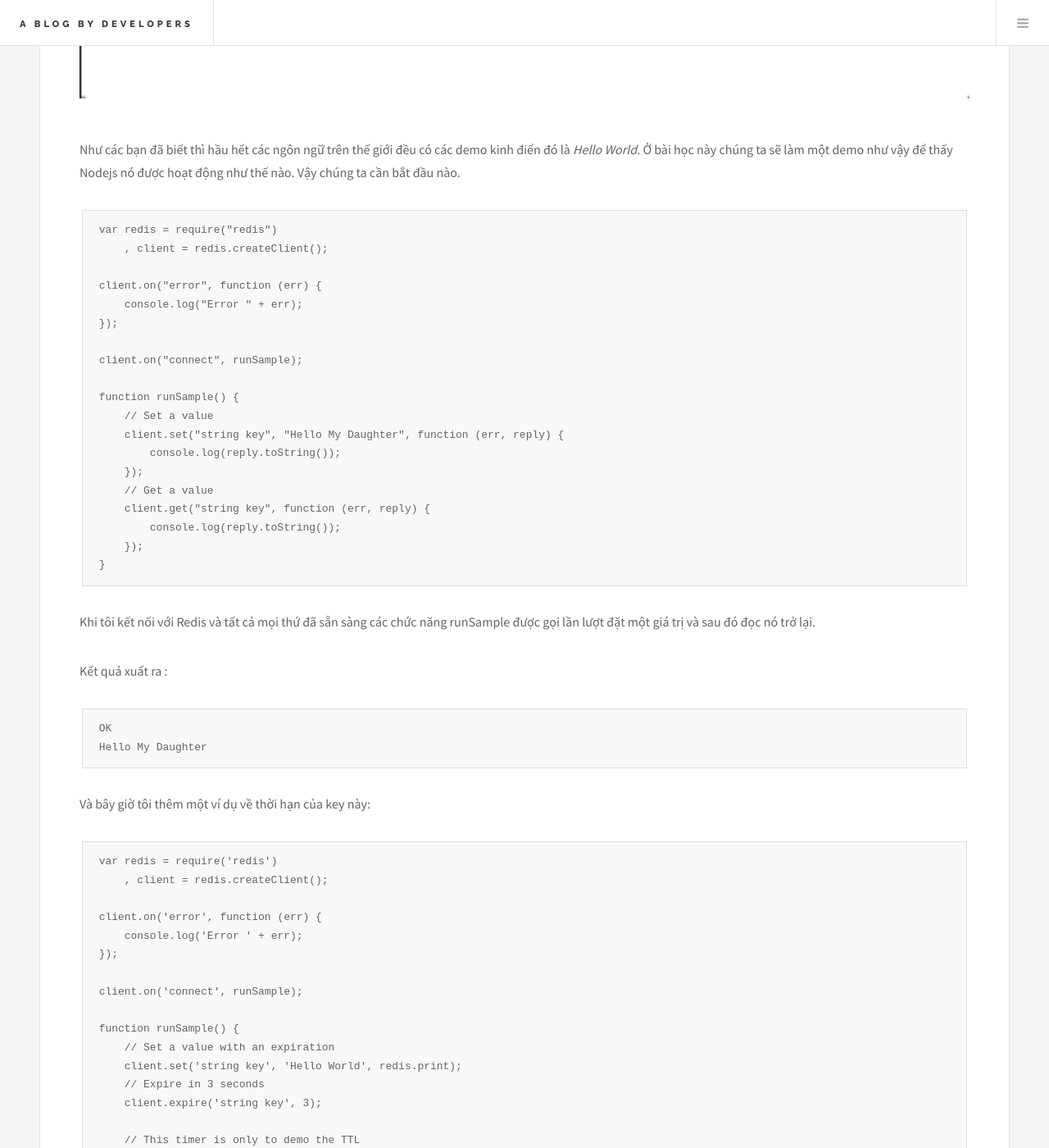
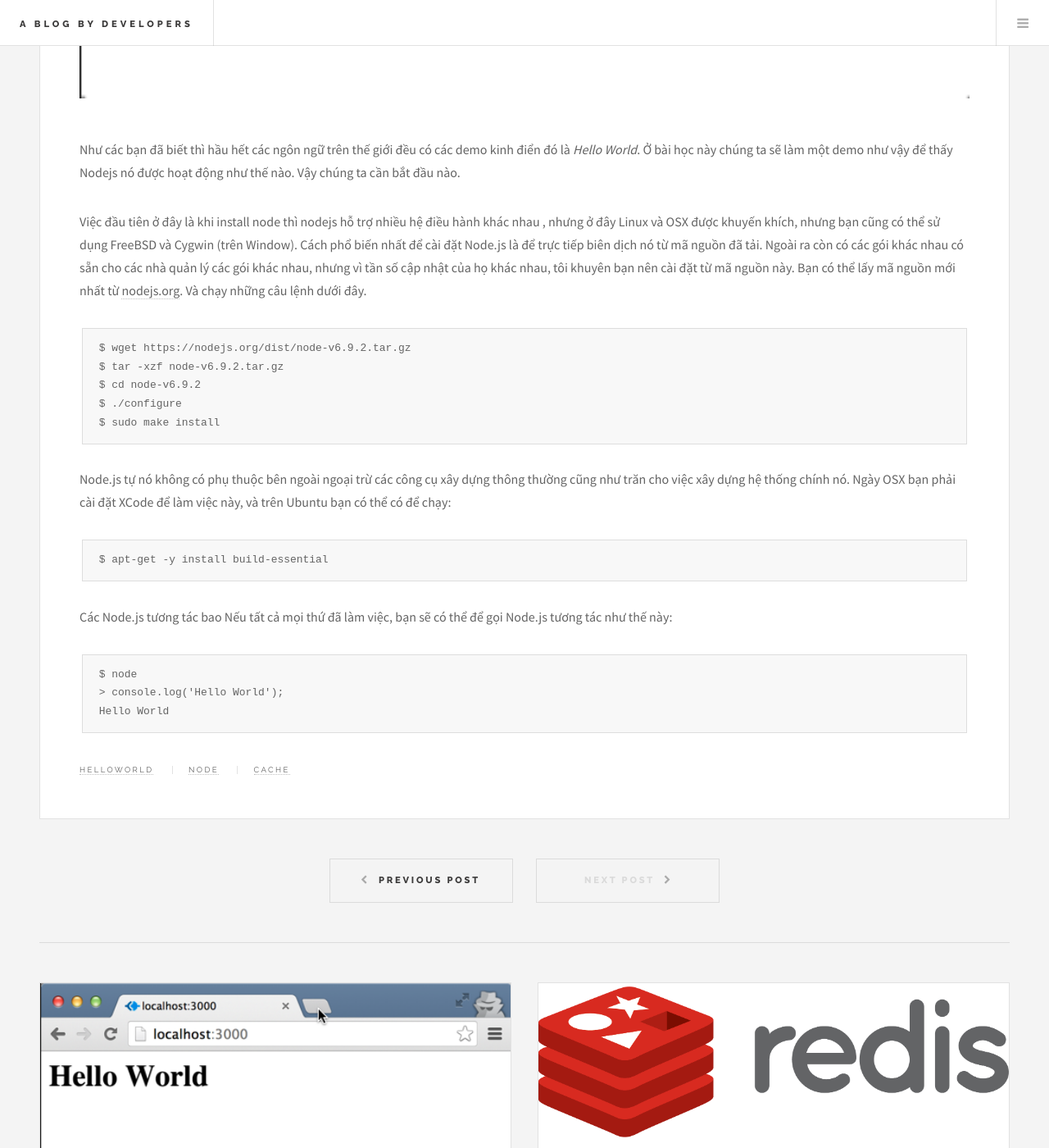
Before and after one commit to mydaughter/mydaughter.github.io, a Jekyll site: the page built from _posts/2016-12-27-hello-world-cho-nguoi-bat-dau-tim-hieu-node.md, in a window 1280 px wide and 1400 px high, scrolled down 1009 px. Shown: the whole window at 82% size. Built offline with Jekyll 4.4.1, drawn with Linux system fonts in a browser that asks for light colours; some of the changed text lies outside the part shown.

Commit message:
Update 2016-12-27-hello-world-cho-nguoi-bat-dau-tim-hieu-node.md

```diff
--- a/_posts/2016-12-27-hello-world-cho-nguoi-bat-dau-tim-hieu-node.md
+++ b/_posts/2016-12-27-hello-world-cho-nguoi-bat-dau-tim-hieu-node.md
@@ -10,160 +10,36 @@ Như các bạn đã biết thì hầu hết các ngôn ngữ trên thế giới
 Ở bài học này chúng ta sẽ làm một demo như vậy để thấy Nodejs nó được hoạt động như thế nào. Vậy chúng ta cần bắt đầu nào.
 
 
+Việc đầu tiên ở đây là khi install node thì nodejs hỗ trợ nhiều hệ điều hành khác nhau , nhưng ở đây Linux và OSX được khuyến khích, nhưng bạn cũng có thể sử dụng FreeBSD và Cygwin (trên Window).
+Cách phổ biến nhất để cài đặt Node.js là để trực tiếp biên dịch nó từ mã nguồn đã tải. Ngoài ra còn có các gói khác nhau có sẵn cho các nhà quản lý các gói khác nhau, nhưng vì tần số cập nhật của họ khác nhau, tôi khuyên bạn nên cài đặt từ mã nguồn này.
+Bạn có thể lấy mã nguồn mới nhất từ [nodejs.org](https://nodejs.org). Và chạy những câu lệnh dưới đây.
+
 
 {% highlight javascript %}
-var redis = require("redis")
-    , client = redis.createClient();
 
-client.on("error", function (err) {
-    console.log("Error " + err);
-});
-
-client.on("connect", runSample);
-
-function runSample() {
-    // Set a value
-    client.set("string key", "Hello My Daughter", function (err, reply) {
-        console.log(reply.toString());
-    });
-    // Get a value
-    client.get("string key", function (err, reply) {
-        console.log(reply.toString());
-    });
-}
-{% endhighlight %}
-
-
-
-Khi tôi kết nối với Redis và tất cả mọi thứ đã sẵn sàng các chức năng runSample được gọi lần lượt đặt một giá trị và sau đó đọc nó trở lại.
-
-Kết quả xuất ra :
-
-{% highlight javascript %}
-OK
-Hello My Daughter
+$ wget https://nodejs.org/dist/node-v6.9.2.tar.gz
+$ tar -xzf node-v6.9.2.tar.gz
+$ cd node-v6.9.2
+$ ./configure
+$ sudo make install
 
 {% endhighlight %}
 
-Và bây giờ tôi thêm một ví dụ về thời hạn của key này:
+Node.js tự nó không có phụ thuộc bên ngoài ngoại trừ các công cụ xây dựng thông thường cũng như trăn cho việc xây dựng hệ thống chính nó. Ngày OSX bạn phải cài đặt XCode để làm việc này, và trên Ubuntu bạn có thể có để chạy:
 
 {% highlight javascript %}
 
-var redis = require('redis')
-    , client = redis.createClient();
-
-client.on('error', function (err) {
-    console.log('Error ' + err);
-});
-
-client.on('connect', runSample);
-
-function runSample() {
-    // Set a value with an expiration
-    client.set('string key', 'Hello World', redis.print);
-    // Expire in 3 seconds
-    client.expire('string key', 3);
-
-    // This timer is only to demo the TTL
-    // Runs every second until the timeout
-    // occurs on the value
-    var myTimer = setInterval(function() {
-        client.get('string key', function (err, reply) {
-            if(reply) {
-                console.log('I live: ' + reply.toString());
-            } else {
-                clearTimeout(myTimer);
-                console.log('I expired');
-                client.quit();
-            }
-        });
-    }, 1000);
-}
+$ apt-get -y install build-essential
 
 {% endhighlight %}
-Rồi các bạn thấy đấy nó sẽ hiện ra như thế này.Sau khi 3 giây đi qua thì nó hết hạn.
-{% highlight javascript %}
-Reply: OK
-I live: Hello World
-I live: Hello World
-I live: Hello World
-I expired
-{% endhighlight %}
 
-Bây giờ tôi sẽ kiểm tra xem có bao nhiêu thời gian một giá trị đã để lại trước khi nó hết hạn:
-
-{% highlight javascript %}
-var redis = require('redis')
-    , client = redis.createClient();
-
-client.on('error', function (err) {
-    console.log('Error ' + err);
-});
-
-client.on('connect', runSample);
-
-function runSample() {
-    // Set a value
-    client.set('string key', 'Hello World', redis.print);
-    // Expire in 3 seconds
-    client.expire('string key', 3);
-
-    // This timer is only to demo the TTL
-    // Runs every second until the timeout
-    // occurs on the value
-    var myTimer = setInterval(function() {
-        client.get('string key', function (err, reply) {
-            if(reply) {
-                console.log('I live: ' + reply.toString());
-                client.ttl('string key', writeTTL);
-            } else {
-                clearTimeout(myTimer);
-                console.log('I expired');
-                client.quit();
-            }
-        });
-    }, 1000);
-}
-
-function writeTTL(err, data) {
-    console.log('I live for this long yet: ' + data);
-}
-{% endhighlight %}
-
-Chạy chương trình và kết quả như sau :
-
-{% highlight javascript %}
-Reply: OK
-I live: Hello World
-I live for this long yet: 2
-I live: Hello World
-I live for this long yet: 1
-I live: Hello World
-I live for this long yet: 0
-I expired
-{% endhighlight %}
-
-Remove all users : commend :redis-cli flushall
+Các Node.js tương tác bao Nếu tất cả mọi thứ đã làm việc, bạn sẽ có thể để gọi Node.js tương tác như thế này:
 
 
 {% highlight javascript %}
-var user_rahul = {
-    username: 'tungns'
-};
-var user_namita = {
-    username: 'mailam'
-};
-client.hset('users', "123", JSON.stringify(user_rahul));
-client.hset('users', "456", JSON.stringify(user_namita));
 
-//get all users
-client.hgetall("users" , function(err, user) {
-    console.log("user---",user);
-});
-
-//get single user have id is 123
-client.hget("users", '123', function(err, user) {
-    console.log("user--123-",user);
-});
+$ node
+> console.log('Hello World');
+Hello World
 
 {% endhighlight %}
```
